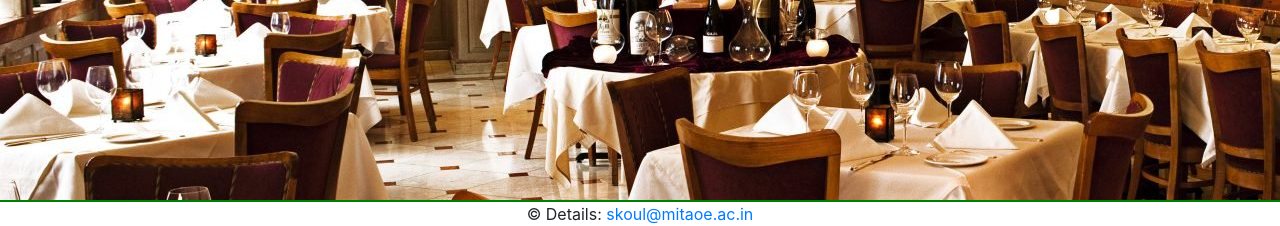
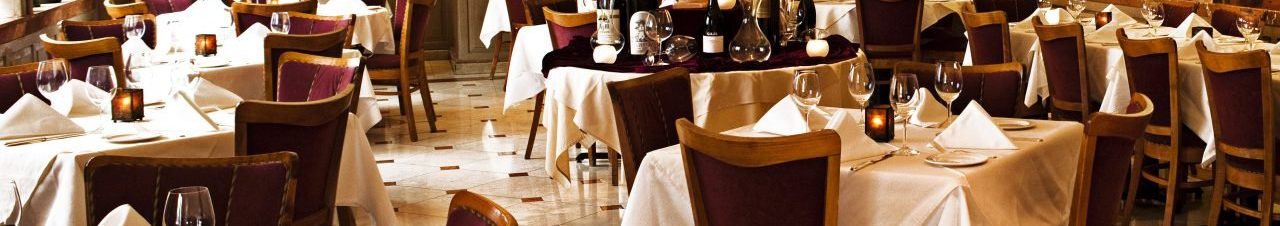
Before and after one commit to Dhruvpal77/Restaurant_Menu_Details, a PHP site: page / in a window 1280 px wide. Shown: the part 574-800 px from the top of the page. Run offline with PHP 8.4, Linux system fonts and the light colour scheme.

Commit message:
Update index.php

```diff
--- a/index.php
+++ b/index.php
@@ -142,11 +142,6 @@
 
 
 
-        <footer class= "foota">
-		  © Details:
-				  <a href="mailto:skoul@mitaoe.ac.in">skoul@mitaoe.ac.in</a>
-
-		</footer>
 
 		<script src="jquery-3.5.1.min.js"></script>
 
```
